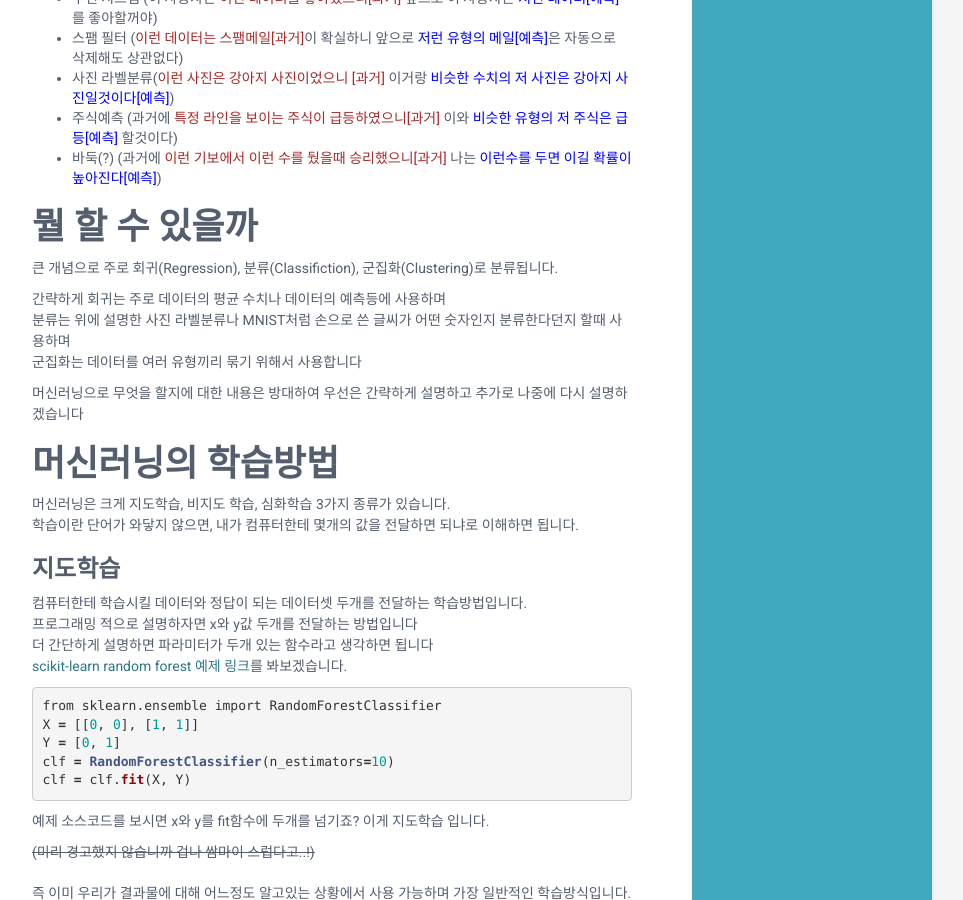
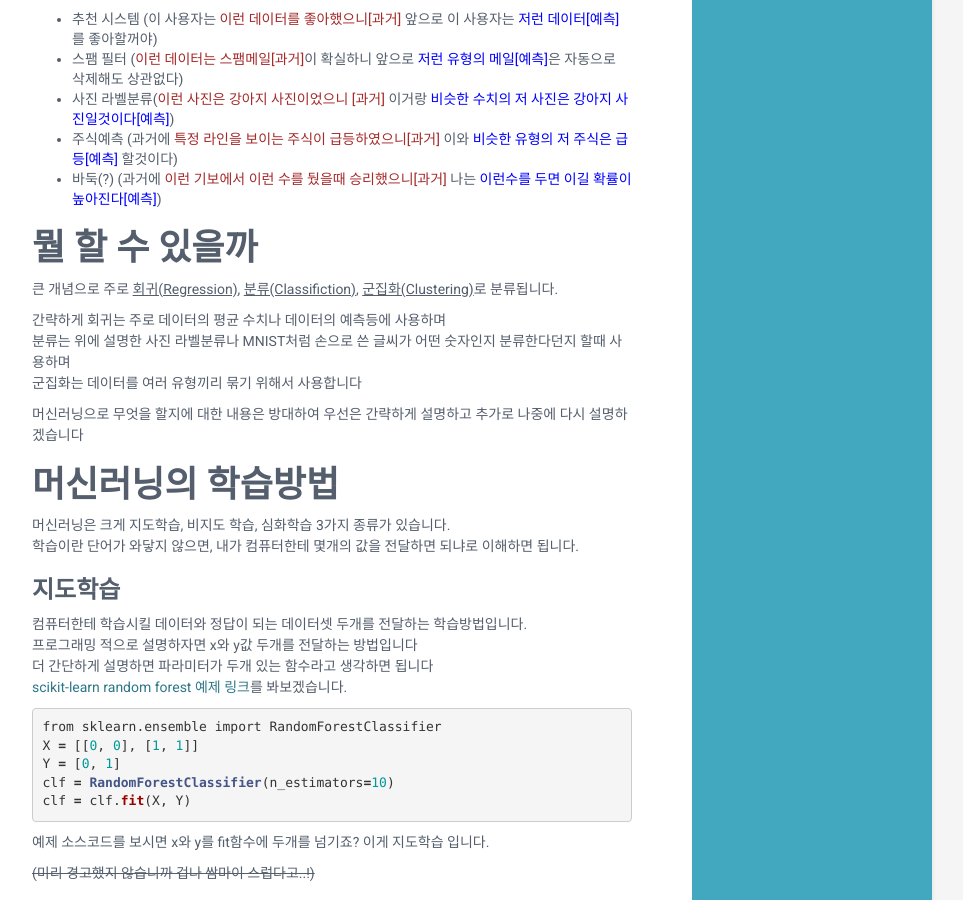
Before and after one commit to inyl/inyl.github.io, a Jekyll site: the page built from _posts/2016-12-31-ML_for_give_up_on_math_1.markdown, in a window 1280 px wide and 900 px high, scrolled down 1106 px. Shown: the whole window, without its empty margins (188-1151 px from the left). Built offline with Jekyll 4.4.1, drawn with Linux system fonts in a browser that asks for light colours; comment, search, counter and statistics services are not loaded.

```diff
--- a/_posts/2016-12-31-ML_for_give_up_on_math_1.markdown
+++ b/_posts/2016-12-31-ML_for_give_up_on_math_1.markdown
@@ -28,7 +28,7 @@
 # 머신러닝은 뭘까
 위키백과에서는 `인공 지능의 한 분야로, 컴퓨터가 학습할 수 있도록 하는 알고리즘과 기술을 개발하는 분야를 말한다` 라고 적혀있네요. <br/>
 힝 어렵당<br/>
-<img src="{{site.url}}assets/imgs/common/sad_pepe.jpg" width="200"/>
+<img src="{{site.url}}assets/imgs/common/sad_pepe.jpg" width="200"/><br/>
 매우 딱딱하니깐 간단히 풀겠습니다.<br/>
 
 현재의 머신러닝은 기본적으로 통계와 확률에 더 가깝습니다. <br/>
@@ -36,18 +36,18 @@
 그래서 현재까진 모든 데이터를 수치화 하여야합니다.<br/>
 이미지든 텍스트든 동영상이든 모두 개발자가 `숫자`로 변환해서 학습을 시켜야 합니다.<br/>
 그래서 주로 2차원, 3차원 숫자 배열을 많이 이용합니다.<br/>
-그래서 이런 데이터를 매우 쉽게 다룰 수 있는 python을 주로 애용합니다.
+그래서 이런 데이터를 매우 쉽게 다룰 수 있는 python을 주로 애용합니다.<br/>
 
 # 언제 사용할 수 있을까
-간단하게 설명하면 <span style="color:brown">과거의 데이터</span>로 <span style="color:blue">미래를 예측</span>할때 쓸 수 있습니다. (색을 봐보세요)
-- 추천 시스템 (이 사용자는 <span style="color:brown">이런 데이터를 좋아했으니[과거]</span> 앞으로 이 사용자는 <span style="color:blue">저런 데이터[예측]</span>를 좋아할꺼야)
-- 스팸 필터 (<span style="color:brown">이런 데이터는 스팸메일[과거]</span>이 확실하니 앞으로 <span style="color:blue">저런 유형의 메일[예측]</span>은 자동으로 삭제해도 상관없다)
-- 사진 라벨분류(<span style="color:brown">이런 사진은 강아지 사진이었으니 [과거]</span> 이거랑 <span style="color:blue">비슷한 수치의 저 사진은 강아지 사진일것이다[예측]</span>)
-- 주식예측 (과거에 <span style="color:brown">특정 라인을 보이는 주식이 급등하였으니[과거]</span> 이와 <span style="color:blue">비슷한 유형의 저 주식은 급등[예측]</span> 할것이다)
-- 바둑(?) (과거에 <span style="color:brown">이런 기보에서 이런 수를 뒀을때 승리했으니[과거]</span> 나는 <span style="color:blue">이런수를 두면 이길 확률이 높아진다[예측]</span>)
+간단하게 설명하면 <span style="color:brown">과거의 데이터</span>로 <span style="color:blue">미래를 예측</span>할때 쓸 수 있습니다. (색을 봐보세요)<br/>
+- 추천 시스템 (이 사용자는 <span style="color:brown">이런 데이터를 좋아했으니[과거]</span> 앞으로 이 사용자는 <span style="color:blue">저런 데이터[예측]</span>를 좋아할꺼야)<br/>
+- 스팸 필터 (<span style="color:brown">이런 데이터는 스팸메일[과거]</span>이 확실하니 앞으로 <span style="color:blue">저런 유형의 메일[예측]</span>은 자동으로 삭제해도 상관없다)<br/>
+- 사진 라벨분류(<span style="color:brown">이런 사진은 강아지 사진이었으니 [과거]</span> 이거랑 <span style="color:blue">비슷한 수치의 저 사진은 강아지 사진일것이다[예측]</span>)<br/>
+- 주식예측 (과거에 <span style="color:brown">특정 라인을 보이는 주식이 급등하였으니[과거]</span> 이와 <span style="color:blue">비슷한 유형의 저 주식은 급등[예측]</span> 할것이다)<br/>
+- 바둑(?) (과거에 <span style="color:brown">이런 기보에서 이런 수를 뒀을때 승리했으니[과거]</span> 나는 <span style="color:blue">이런수를 두면 이길 확률이 높아진다[예측]</span>)<br/>
 
 # 뭘 할 수 있을까
-큰 개념으로 주로 회귀(Regression), 분류(Classifiction), 군집화(Clustering)로 분류됩니다.<br/>
+큰 개념으로 주로 <u>회귀(Regression)</u>, <u>분류(Classifiction)</u>, <u>군집화(Clustering)</u>로 분류됩니다.<br/>
 
 간략하게 회귀는 주로 데이터의 평균 수치나 데이터의 예측등에 사용하며<br/>
 분류는 위에 설명한 사진 라벨분류나 MNIST처럼 손으로 쓴 글씨가 어떤 숫자인지 분류한다던지 할때 사용하며<br/>
```
